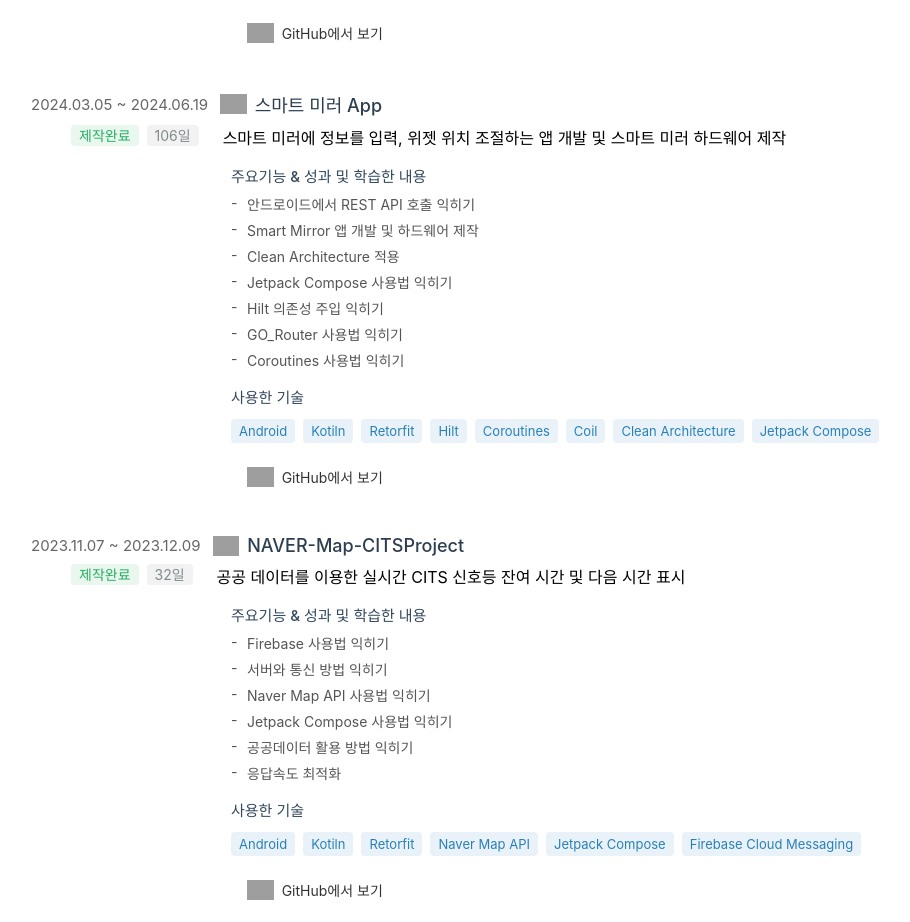
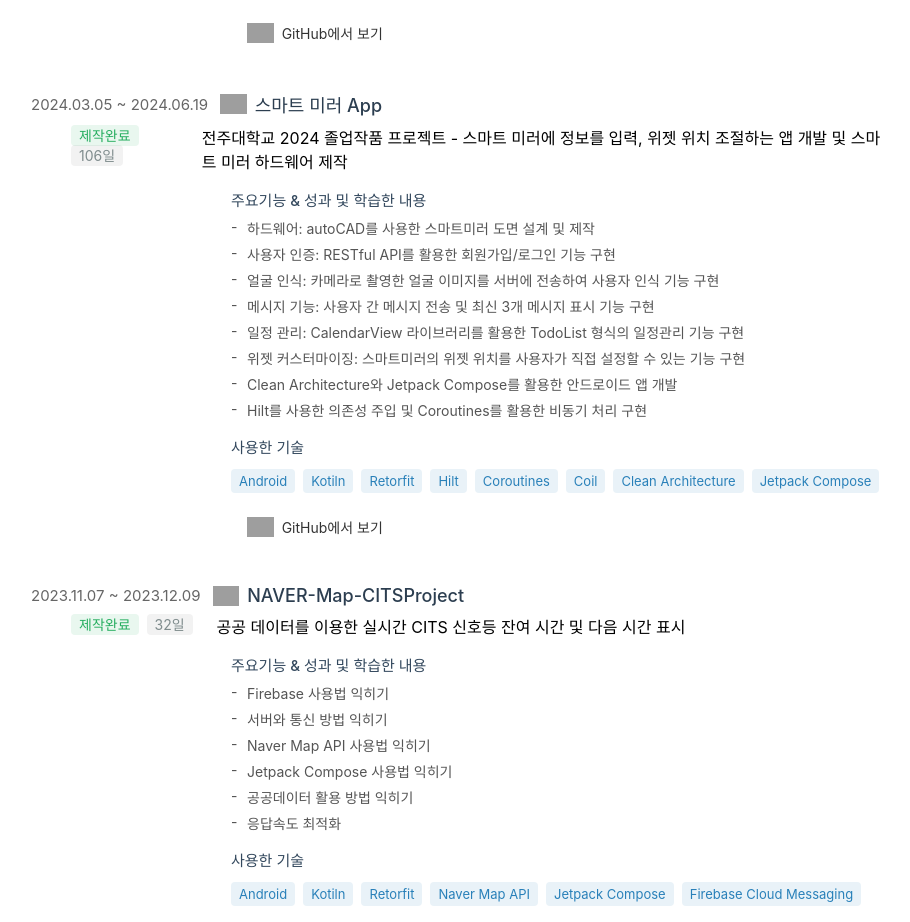
Before and after one commit to yeobeomhwi/React_My_Resume, a React (Create React App) app: page /resume in a window 1280 px wide. Shown: the part 1780-2702 px from the top of the page, without its empty margins (179-1089 px from the left). Built offline with nearby package versions, Linux system fonts and the light colour scheme; grey boxes are pictures that could not be loaded.

Commit message:
이력서 내용 수정

```diff
--- a/src/data/projects.ts
+++ b/src/data/projects.ts
@@ -69,15 +69,16 @@ export const projects: Project[] = [
     duration: 106,
     status: "제작완료",
     description:
-      "스마트 미러에 정보를 입력, 위젯 위치 조절하는 앱 개발 및 스마트 미러 하드웨어 제작",
+      "전주대학교 2024 졸업작품 프로젝트 - 스마트 미러에 정보를 입력, 위젯 위치 조절하는 앱 개발 및 스마트 미러 하드웨어 제작",
     achievements: [
-      "안드로이드에서 REST API 호출 익히기",
-      "Smart Mirror 앱 개발 및 하드웨어 제작",
-      "Clean Architecture 적용",
-      "Jetpack Compose 사용법 익히기",
-      "Hilt 의존성 주입 익히기",
-      "GO_Router 사용법 익히기",
-      "Coroutines 사용법 익히기",
+      "하드웨어: autoCAD를 사용한 스마트미러 도면 설계 및 제작",
+      "사용자 인증: RESTful API를 활용한 회원가입/로그인 기능 구현",
+      "얼굴 인식: 카메라로 촬영한 얼굴 이미지를 서버에 전송하여 사용자 인식 기능 구현",
+      "메시지 기능: 사용자 간 메시지 전송 및 최신 3개 메시지 표시 기능 구현",
+      "일정 관리: CalendarView 라이브러리를 활용한 TodoList 형식의 일정관리 기능 구현",
+      "위젯 커스터마이징: 스마트미러의 위젯 위치를 사용자가 직접 설정할 수 있는 기능 구현",
+      "Clean Architecture와 Jetpack Compose를 활용한 안드로이드 앱 개발",
+      "Hilt를 사용한 의존성 주입 및 Coroutines를 활용한 비동기 처리 구현",
     ],
     skills: [
       "Android",
@@ -91,7 +92,6 @@ export const projects: Project[] = [
     ],
     githubUrl:
       "https://github.com/yeobeomhwi/2024-jj-capstone-design/tree/main",
-
   },
   {
     id: "KotilnCITS",
@@ -120,6 +120,5 @@ export const projects: Project[] = [
     ],
     githubUrl:
       "https://github.com/yeobeomhwi/2024-jj-capstone-design/tree/main",
-
   },
 ];
```
